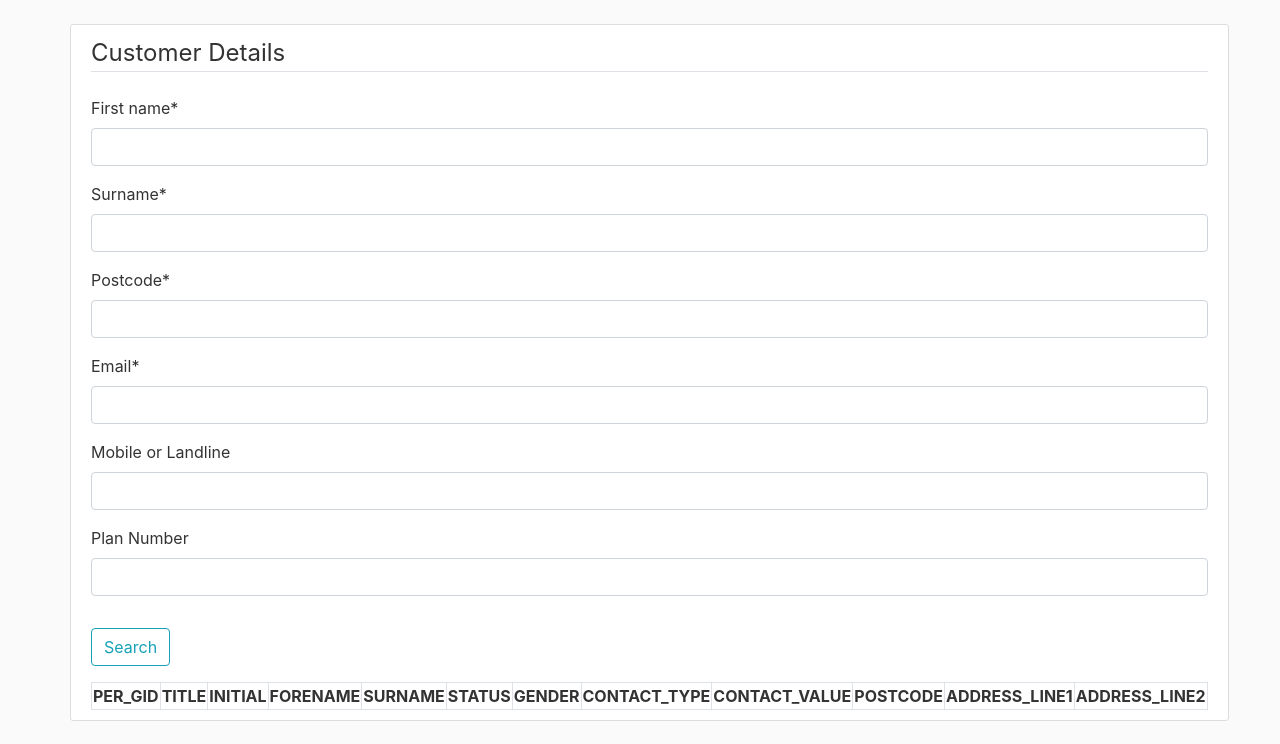
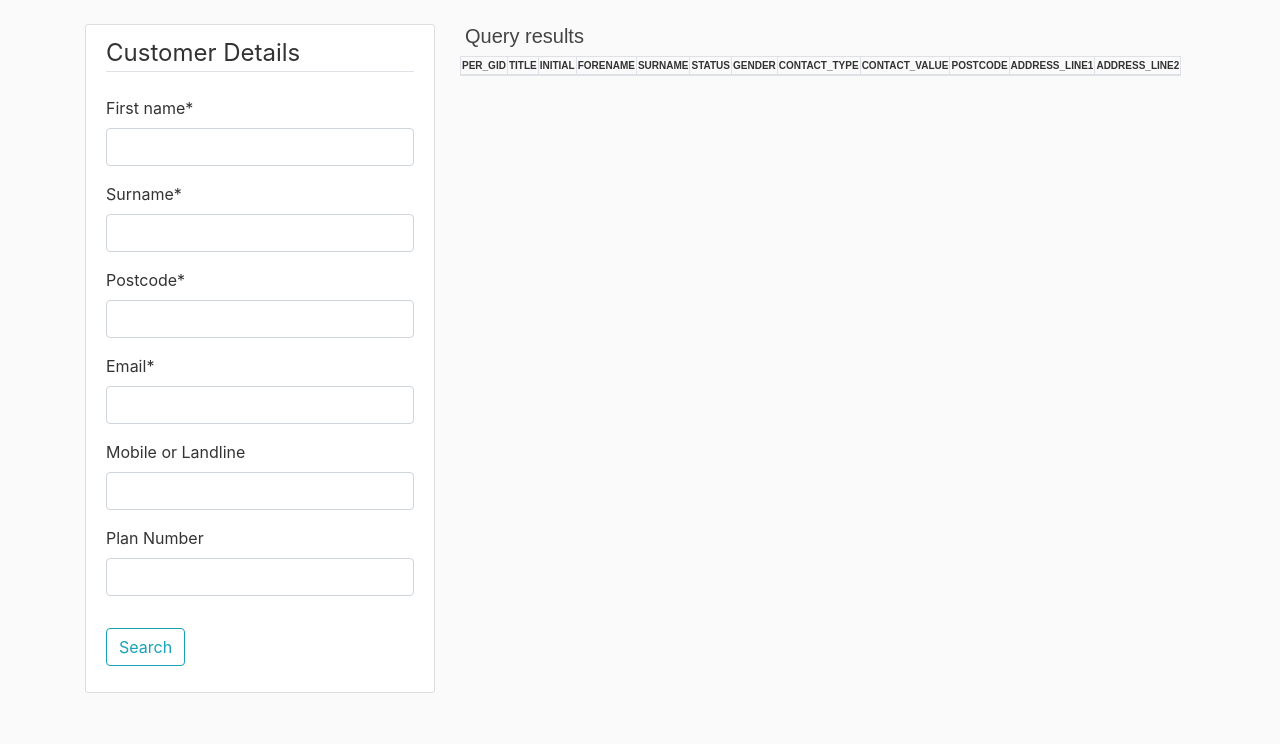
Before and after one commit to alexfcosta/myaccount, a Django app: page / in a window 1280 px wide. Shown: the part 56-800 px from the top of the page. Run offline with Django 3.2, Linux system fonts and the light colour scheme; lists and menus that the app fills with data are empty; some libraries are stand-ins or nearby versions.

Commit message:
updated code

```diff
--- a/find/templates/find/base.html
+++ b/find/templates/find/base.html
@@ -1,6 +1,6 @@
 {% load static %}
 <!DOCTYPE html>
-<html>
+<html lang="en">
 <head>
 
     <!-- Required meta tags -->
@@ -42,7 +42,7 @@
     </header>
     <main role="main" class="container">
       <div class="row">
-        <div class="col-lg-16">
+        <div class="col-md-4">
           {% if messages %}
             {% for message in messages %}
               <div class="alert alert-{{ message.tags }}">
@@ -52,7 +52,14 @@
           {% endif %}
           {% block content %}{% endblock %}
         </div>
+        <div class="col-md-8">
+          <div style="font-size: x-small; font-family: sans-serif;">
+            <h5>Query results</h5>
+            {% block tabela %}{% endblock %}
+          </div>
+        </div>
       </div>
+
     </main>
 
     <!-- Optional JavaScript -->
--- a/find/templates/find/home.html
+++ b/find/templates/find/home.html
@@ -12,7 +12,12 @@
                 <button class="btn btn-outline-info" type="submit">Search</button>
             </div>
         </form>
-        <table class="table-responsive-sm table-bordered">
+    </div>
+{% endblock content %}
+{% block tabela %}
+    <div class="form-row">
+        <table width="50%" class="table-xsm table-bordered">
+          <thead class="thead-dark">
           <tr>
             <th>PER_GID</th>
             <th>TITLE</th>
@@ -27,6 +32,8 @@
             <th>ADDRESS_LINE1</th>
             <th>ADDRESS_LINE2</th>
           </tr>
+          </thead>
+          <tbody>
           {% for row in table %}
           <tr>
             <td>{{ row.PER_GID }}</td>
@@ -43,8 +50,7 @@
             <td>{{ row.ADDRESS_LINE2 }}</td>
           </tr>
           {% endfor %}
+          </tbody>
         </table>
-
-
     </div>
-{% endblock content %}
+{% endblock tabela %}
```
